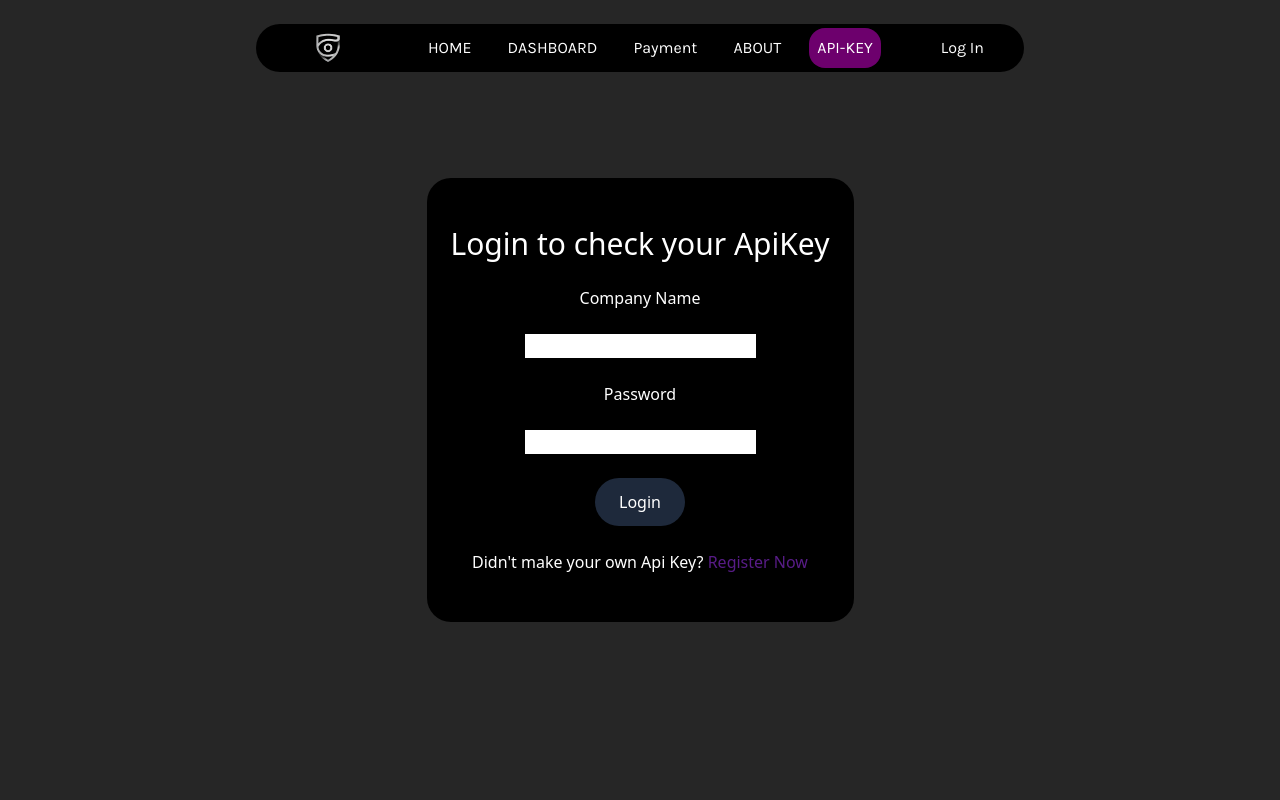
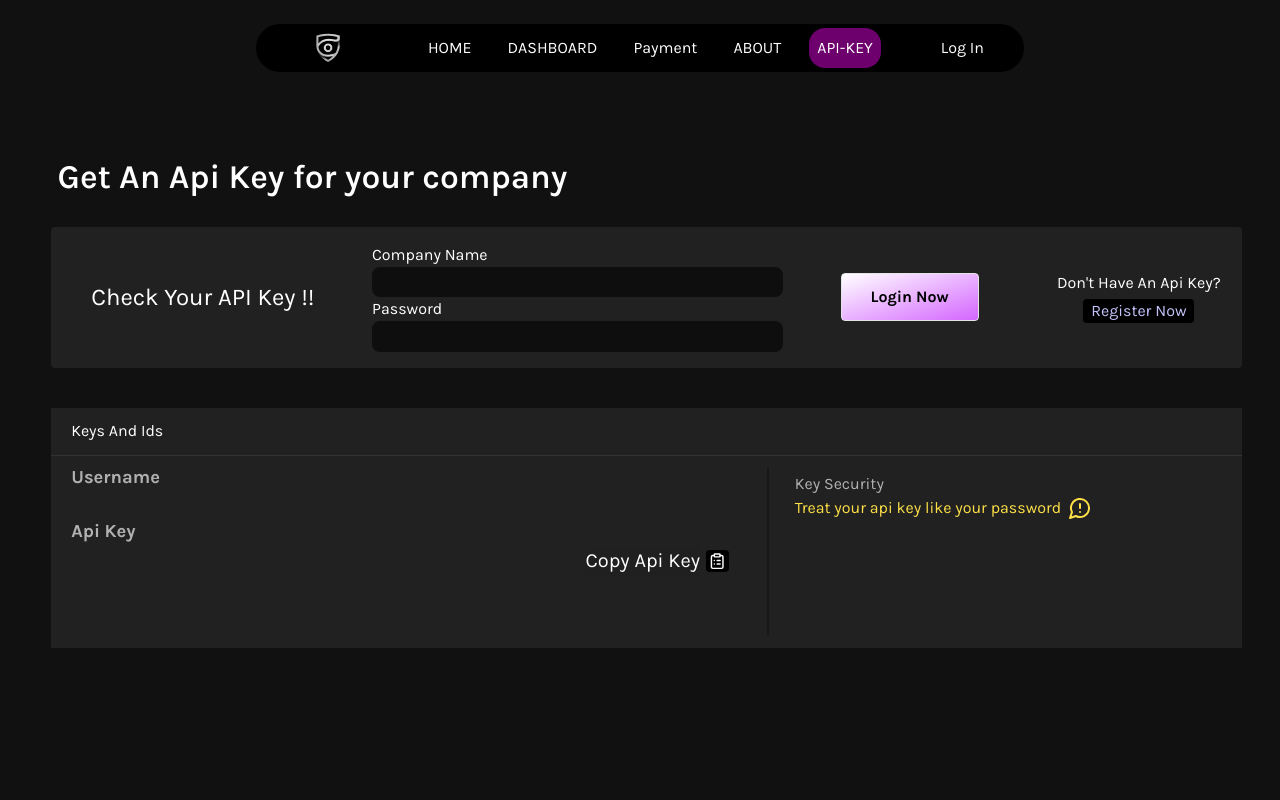
Before and after one commit to Roushan1512/Payments-Fraud-Detection, a React (Vite) app in the folder clientside/: page /getapi in a window 1280 px wide. Shown: the top 800 px of the page. Built offline with nearby package versions, Linux system fonts and the light colour scheme; what @nextui-org/react would draw is missing.

Commit message:
Get Api Done

```diff
--- a/clientside/src/components/GetApi/Getapi.jsx
+++ b/clientside/src/components/GetApi/Getapi.jsx
@@ -1,11 +1,13 @@
-import { useState } from "react";
+import { useEffect, useState } from "react";
 import React from "react";
 import axios from "axios";
-import { ClipboardList, X } from "lucide-react";
+import { ClipboardList, MessageCircleWarning, X } from "lucide-react";
 import { CopyToClipboard } from "react-copy-to-clipboard";
 import { motion, AnimatePresence } from "framer-motion";
-import { useDispatch } from "react-redux";
+import { useDispatch, useSelector } from "react-redux";
 import { setcompanyname } from "@/redux/counter";
+
+// import { motion } from "framer-motion";
 
 const Getapi = () => {
   const [user, setUser] = useState("");
@@ -13,6 +15,7 @@ const Getapi = () => {
   const [status, setStatus] = useState(false);
   const [found, setFound] = useState(false);
   const [userData, setUserData] = useState({});
+  const [loginStatus, setLoginStatus] = useState(false);
   const dispatch = useDispatch();
 
   const login = () => {
@@ -20,28 +23,43 @@ const Getapi = () => {
       companyname: user,
       password: pass,
     };
-    axios.post(`${import.meta.env.VITE_URL}/api/login`, data).then((res) => {
+    axios
+      .post(`${import.meta.env.VITE_URL}/api/login`, data)
+      // axios
+      //   .post(`http://localhost:5000/api/login`, data)
+
+      .then((res) => {
         setUserData(res.data);
         dispatch(setcompanyname(user));
+        setLoginStatus(true);
         setFound(true);
         setUser("");
         setPass("");
+        setTimeout(() => {
+          setLoginStatus(false);
+        }, 3000);
       });
   };
 
   const register = () => {
+    if (user === "" || pass === "") return alert("Please fill all the fields");
     const data = {
       companyname: user,
       password: pass,
     };
     axios
       .post(`${import.meta.env.VITE_URL}/APiKey/register`, data)
+      // .post(`http://localhost:5000/APiKey/register`, data)
       .then((res) => {
         setUserData(res.data);
         dispatch(setcompanyname(user));
         setFound(true);
         setUser("");
         setPass("");
+        setLoginStatus(true);
+        setTimeout(() => {
+          setLoginStatus(false);
+        }, 3000);
       });
   };
 
@@ -50,100 +68,149 @@ const Getapi = () => {
     setUser("");
     setPass("");
   };
+  const companyName = useSelector((state) => state.companyname);
+  useEffect(() => {
+    if (companyName.companyname !== "") {
+      setUser(companyName.companyname);
+      login();
+    }
+  }, []);
 
   return (
-    <div className="min-h-screen bg-neutral-800 flex justify-center items-center">
+    <div className=" h-[100vh] pl-[4vw] pr-[3vw] flex  items-start justify-center flex-col font-Karla relative">
+      <motion.div
+        className=" bg-white px-[2vw] py-[1vh] absolute rounded z-[200] text-black font-semibold bottom-[5vh]"
+        initial={{ opacity: 0, y: 100 }}
+        animate={{ opacity: loginStatus ? 1 : 0, y: loginStatus ? 0 : 100 }}
+      >
+        Logged In SuccessFully
+      </motion.div>
+      <div className=" text-[4.2vh] font-semibold pl-[.5vw] whitespace-nowrap">
+        Get An Api Key for your company
+      </div>
+      <div className=" pl-[5vh]  rounded bg-[#f3f3f311] py-[2vh] w-full mt-[3vh]">
+        <AnimatePresence>
           {status ? (
             // Register
-        <div className="bg-black h-auto w-auto px-6 py-12 rounded-3xl flex flex-col justify-center items-center gap-6">
-          <h1 className="text-3xl">Register to get your ApiKey</h1>
+            <motion.div className="flex items-center gap-[5%]" layout>
+              <h1 className="text-2xl">Register Now !!</h1>
+              <div className=" flex flex-col  flex-1">
                 <label htmlFor="user">Company Name</label>
                 <input
                   type="text"
                   value={user}
                   onChange={(e) => setUser(e.target.value)}
+                  className=" py-[.4vh] px-[.3vw] bg-[#00000096] rounded-lg"
                 />
                 <label htmlFor="pass">Password</label>
                 <input
                   type="text"
                   value={pass}
                   onChange={(e) => setPass(e.target.value)}
+                  className=" py-[.4vh] px-[.3vw] bg-[#00000096] rounded-lg"
                 />
+              </div>
               <button
                 type="button"
                 onClick={register}
-            className="bg-slate-800 py-3 px-6 rounded-full"
+                className=" from-[white] border to-[#d466ff] bg-gradient-to-br rounded px-[1.8rem] py-[.7rem] text-black font-bold "
               >
                 Register
               </button>
-          <span>
-            Have your own Api Key?{" "}
+              <div className=" flex-[.5] flex flex-col items-center justify-center">
+                <span>Already Have an Api Key? </span>
                 <a
                   onClick={change}
-              className="text-underline cursor-pointer text-purple-900"
+                  className="text-underline cursor-pointer text-[#c4c4fd] bg-black px-2 py-[.5] mt-1 rounded"
                 >
                   Login Now
                 </a>
-          </span>
               </div>
+            </motion.div>
           ) : (
-        // Login
-        <div className="bg-black h-auto w-auto px-6 py-12 rounded-3xl flex flex-col justify-center items-center gap-6">
-          <h1 className="text-3xl">Login to check your ApiKey</h1>
+            <motion.div className="flex items-center gap-[5%]" layout>
+              <h1 className="text-2xl">Check Your API Key !!</h1>
+              <div className=" flex flex-col  flex-1">
                 <label htmlFor="user">Company Name</label>
                 <input
                   type="text"
                   value={user}
                   onChange={(e) => setUser(e.target.value)}
+                  className=" py-[.4vh] px-[.3vw] bg-[#00000096] rounded-lg"
                 />
                 <label htmlFor="pass">Password</label>
                 <input
                   type="text"
                   value={pass}
                   onChange={(e) => setPass(e.target.value)}
+                  className=" py-[.4vh] px-[.3vw] bg-[#00000096] rounded-lg"
                 />
+              </div>
               <button
                 type="button"
                 onClick={login}
-            className="bg-slate-800 py-3 px-6 rounded-full"
+                className=" from-[white] border to-[#d466ff] bg-gradient-to-br rounded px-[1.8rem] py-[.7rem] text-black font-bold "
               >
-            Login
+                Login Now
               </button>
-          <span>
-            Didn't make your own Api Key?{" "}
+              <div className=" flex-[.5] flex flex-col items-center justify-center">
+                <span>Don't Have An Api Key? </span>
                 <a
                   onClick={change}
-              className="text-underline cursor-pointer text-purple-900"
+                  className="text-underline cursor-pointer text-[#c4c4fd] bg-black px-2 py-[.5] mt-1 rounded"
                 >
                   Register Now
                 </a>
+              </div>
+            </motion.div>
+            // Login
+          )}
+        </AnimatePresence>
+      </div>
+      <div className=" h-[30%] w-full  bg-[#f3f3f311] mt-[5vh]">
+        <div className=" h-[20%] flex border-b pl-5 border-[#94949427] items-center">
+          Keys And Ids
+        </div>
+        <div className=" h-[80%] px-5 py-[.8rem] w-full  flex overflow-hidden">
+          <motion.div className=" flex-1  flex flex-col ">
+            <div className="  h-[30%] font-Karla leading-none">
+              <div className="text-[2.3vh] opacity-65 font-bold">Username</div>
+              <div className="text-[3vh] ">
+                {userData.companyname ? userData.companyname : ""}
+              </div>
+            </div>
+            <div className="  h-[70%] font-Karla">
+              <div className="text-[2.3vh] flex flex-col opacity-65 font-bold">
+                Api Key
+                {/* <span className="text-[2vh] leading-none font-medium text-[#f1f188]">
+                  Api Key is hidden for security reasons
+                </span> */}
+              </div>
+              <div className="text-[3vh] flex items-center ">
+                <div className=" mr-auto overflow-hidden break-words line-clamp-3 w-[30vw] text-sm ">
+                  <span>
+                    {found ? userData.api_key.substr(-6) + " . . ." : ""}{" "}
                   </span>
                 </div>
-      )}
-      <div
-        className={`absolute bottom-6 right-0 h-auto w-[30vw] rounded-l-2xl py-4 bg-black flex flex-col justify-center items-center ${
-          found ? "block" : "hidden"
-        }`}
+                <span className=" text-[2.5vh] mr-[.5vw] bg-[#00000009]">
+                  Copy Api Key
+                </span>
+                <CopyToClipboard
+                  text={userData.api_key}
+                  className=" mr-[3vw] bg-[black] cursor-pointer  p-[.2vw] rounded  h-full w-[1.75vw] flex items-center justify-center"
                 >
-        <span>Username : {found ? userData.companyname : ""}</span>
-        <span>Password : {found ? userData.password : ""}</span>
-        <span>
-          ApiKey : {found ? userData.api_key.substr(-6) + " . . ." : ""}
-        </span>
-        <span>Message : {found ? userData.message : ""}</span>
-        <button
-          type="button"
-          onClick={() => setFound(false)}
-          className="absolute top-2 left-2 bg-red-500 rounded-full p-1  text-white font-bold cursor-pointer"
-        >
-          <X size={14} />
-        </button>
-        <CopyToClipboard text={userData.api_key}>
-          <ClipboardList
-            size={14}
-            className="cursor-pointer absolute top-12 left-2 rounded-full h-6 w-6 text-white font-bold"
-          />
+                  <ClipboardList size={14} className="  text-white font-bold" />
                 </CopyToClipboard>
+              </div>
+            </div>
+          </motion.div>
+          <div className=" flex-[.65] border-l-2 border-l-[#0000004d] flex flex-col  py-[.5vh]">
+            <div className=" ml-[2vw] opacity-65">Key Security</div>
+            <div className=" ml-[2vw]  text-yellow-300 flex gap-[.5vw]">
+              Treat your api key like your password <MessageCircleWarning />
+            </div>
+          </div>
+        </div>
       </div>
     </div>
   );
```
Lines whose indentation alone changed are shown as unchanged.
